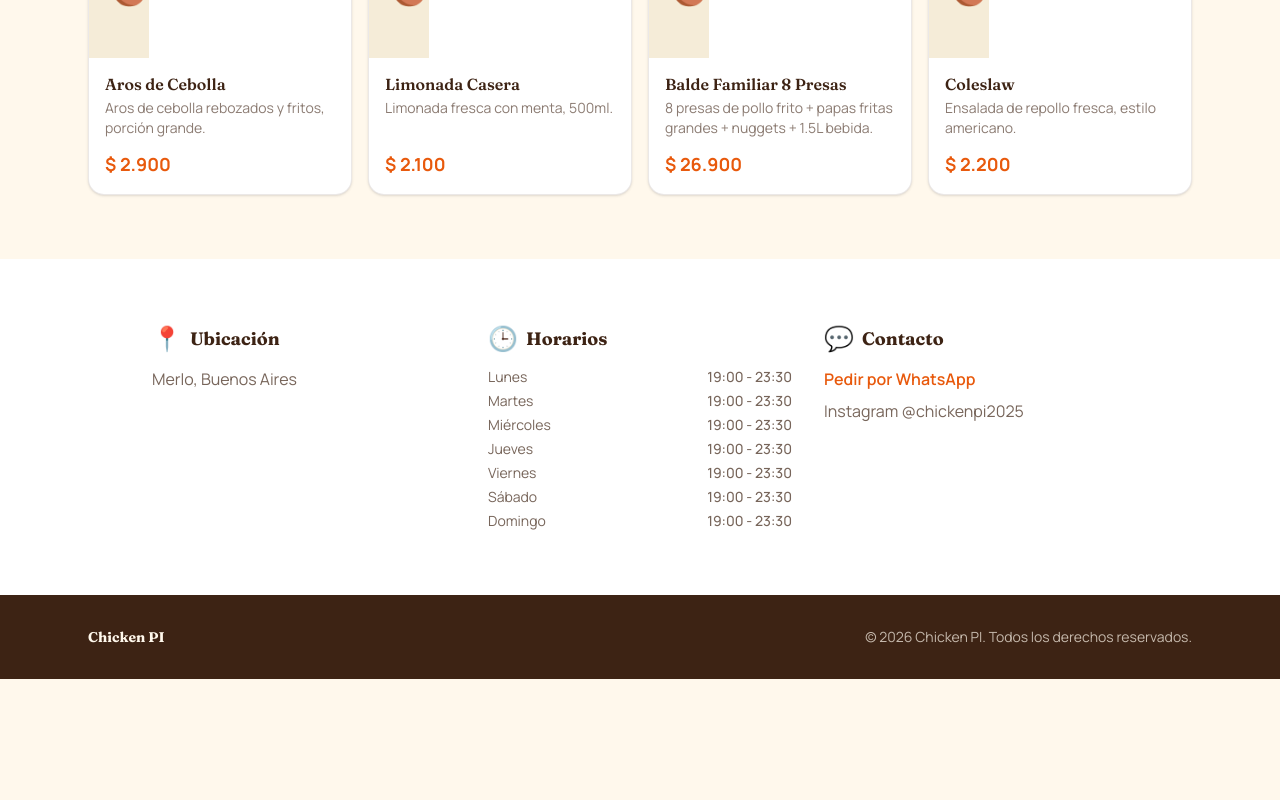
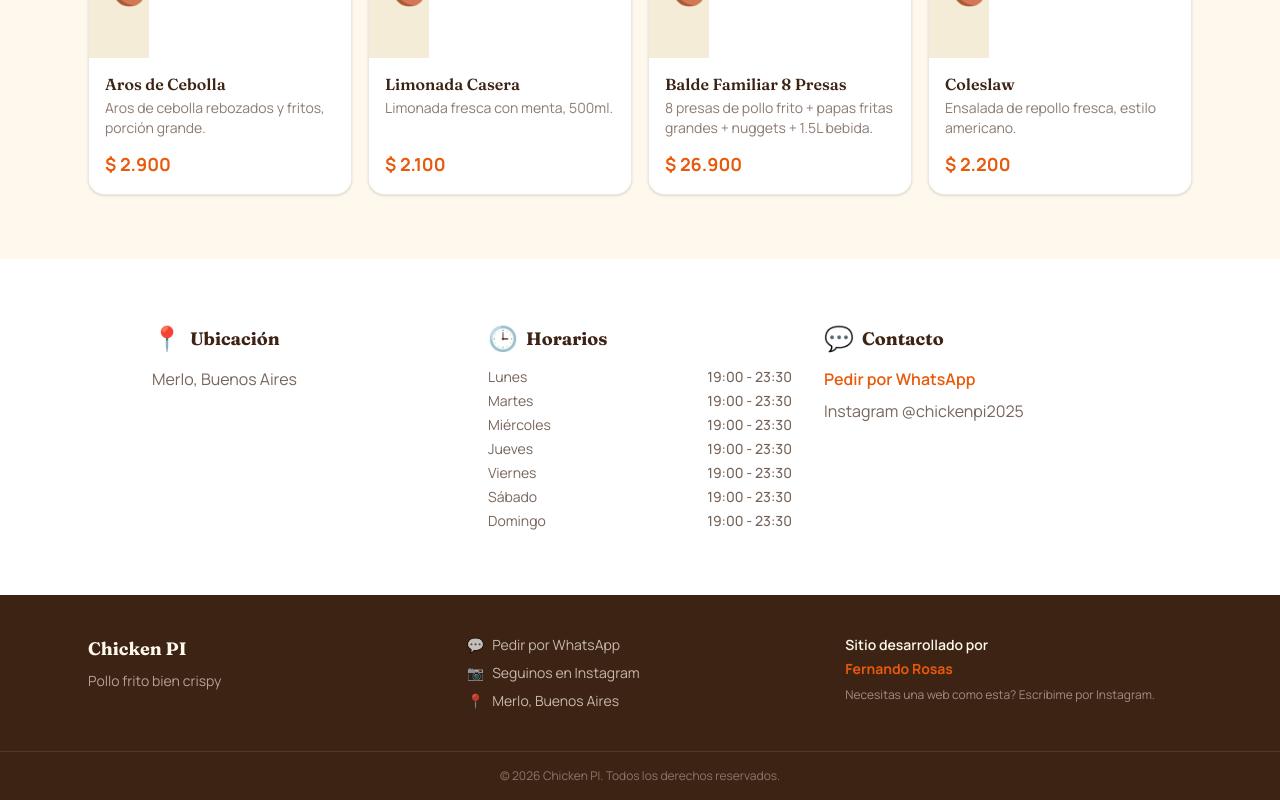
Before and after one commit to FernandoRosas22/Chicken-PI-web, a Next.js app: page / in a window 1280 px wide. Shown: the part 2187-2987 px from the top of the page. Before the commit the page ends 2866 px from the top, so only its background shows below. Built offline with nearby package versions, Linux system fonts and the light colour scheme; no server answers; the database is empty.

Commit message:
Footer profesional con IG desarrollador + hero logo + header texto

```diff
--- a/src/components/Footer.tsx
+++ b/src/components/Footer.tsx
@@ -6,15 +6,33 @@ interface FooterProps {
 
 export default function Footer({ business }: FooterProps) {
   return (
-    <footer className="bg-coal text-cream/70 py-8 mt-auto">
-      <div className="max-w-6xl mx-auto px-4 sm:px-6 flex flex-col sm:flex-row justify-between items-center gap-3 text-sm">
-        <span className="font-display font-bold text-cream">
-          {business.name}
-        </span>
-        <span>
-          © {new Date().getFullYear()} {business.name}. Todos los derechos
-          reservados.
-        </span>
+    <footer className="bg-coal text-cream/70 mt-auto">
+      <div className="max-w-6xl mx-auto px-4 sm:px-6 py-10 grid grid-cols-1 sm:grid-cols-3 gap-8">
+        <div>
+          <span className="font-display font-bold text-cream text-lg block mb-2">
+            {business.name}
+          </span>
+          <p className="text-sm text-cream/60">{business.tagline}</p>
+        </div>
+        <div className="flex flex-col gap-2 text-sm">
+          <a href={"https://wa.me/" + business.whatsappNumber} target="_blank" rel="noopener noreferrer" className="flex items-center gap-2 hover:text-cream transition-colors">
+            <span>💬</span> Pedir por WhatsApp
+          </a>
+          <a href={business.social.instagram} target="_blank" rel="noopener noreferrer" className="flex items-center gap-2 hover:text-cream transition-colors">
+            <span>📷</span> Seguinos en Instagram
+          </a>
+          <span className="flex items-center gap-2"><span>📍</span> {business.address}</span>
+        </div>
+        <div className="text-sm">
+          <p className="text-cream font-semibold mb-1">Sitio desarrollado por</p>
+          <a href="https://www.instagram.com/fer.rosas22" target="_blank" rel="noopener noreferrer" className="text-ember font-bold hover:underline block mb-2">
+            Fernando Rosas
+          </a>
+          <p className="text-cream/50 text-xs">Necesitas una web como esta? Escribime por Instagram.</p>
+        </div>
+      </div>
+      <div className="border-t border-cream/10 py-4 text-center text-xs text-cream/40">
+        © {new Date().getFullYear()} {business.name}. Todos los derechos reservados.
       </div>
     </footer>
   );
```
